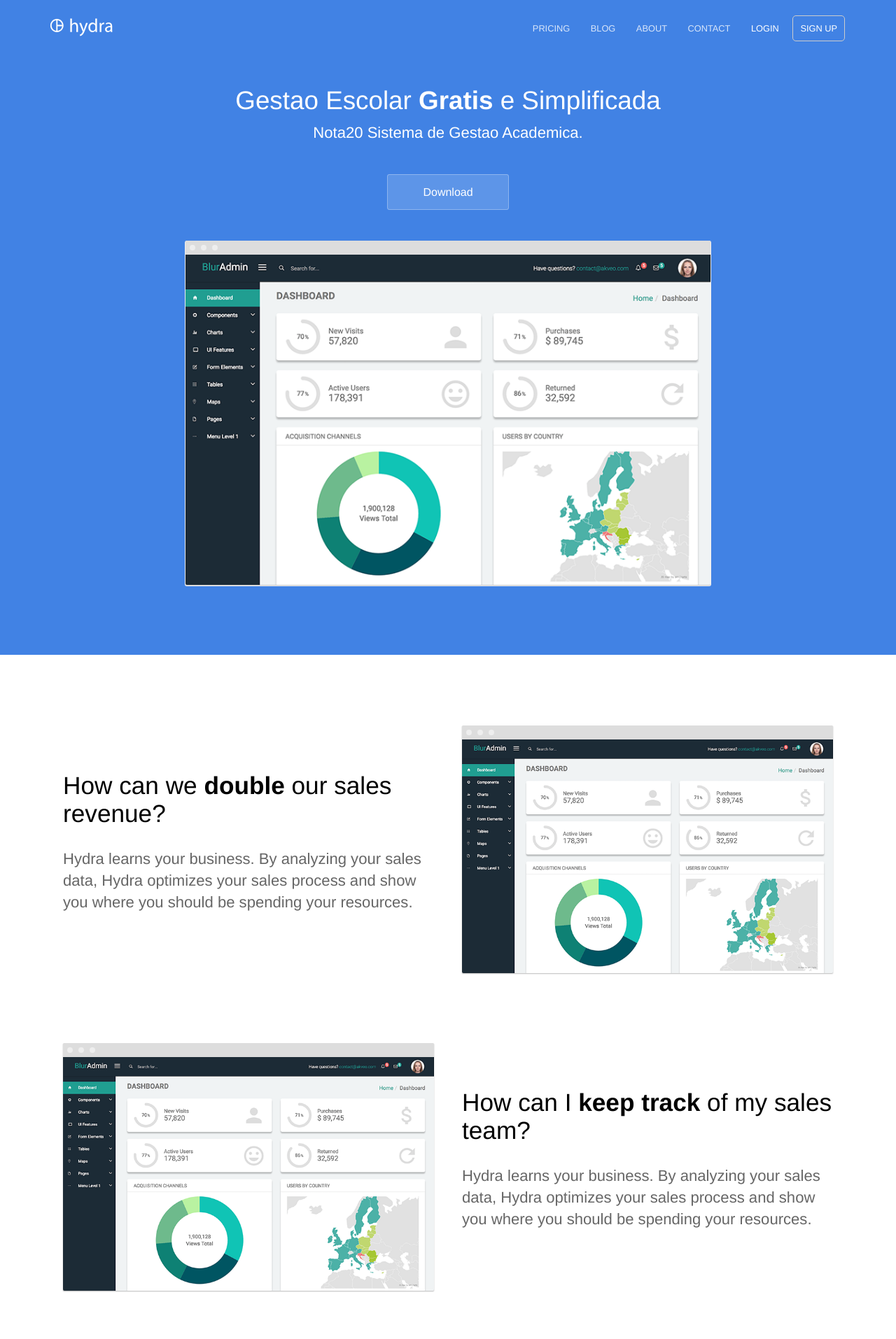
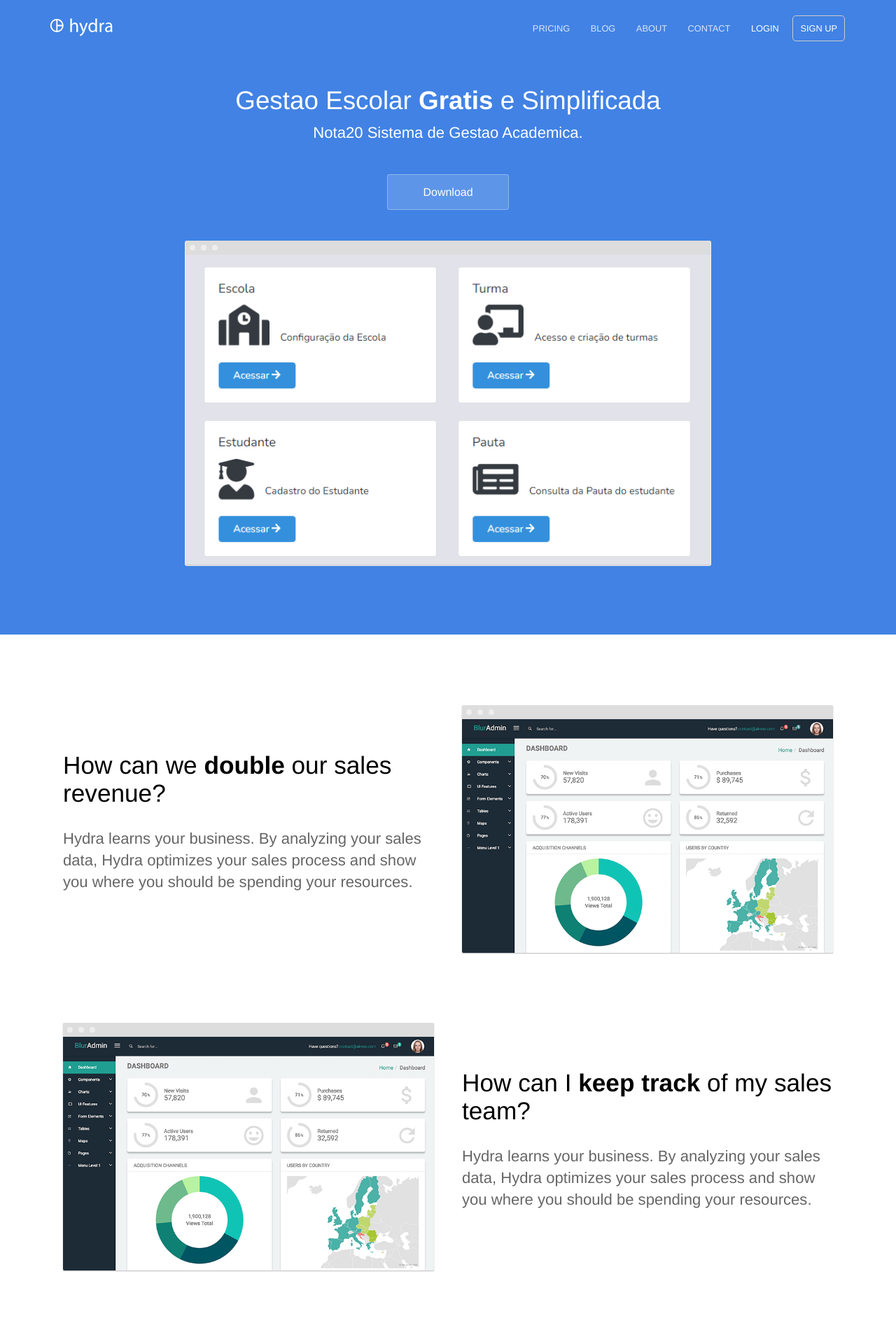
Before and after one commit to Manguena/manguena.github.io, a Jekyll site: the page built from index.html, in a window 1280 px wide. Shown: the top 1914 px of the page at 70% size. Built offline with Jekyll 4.4.1, drawn with Linux system fonts in a browser that asks for light colours.

Commit message:
Update index.html
dashboard image of nota20

```diff
--- a/index.html
+++ b/index.html
@@ -8,7 +8,7 @@
 		<p class="subtext editable">Nota20 Sistema de Gestao Academica.</p>
 		<div class="cta button alt"><a href="https://github.com/Manguena/nota20/archive/refs/heads/main.zip">Download</a></div>
 		<div>
-			<img src="{{ site.baseurl }}/images/dashboard.png" alt="Screenshot" class="screenshot editable" />
+			<img src="{{ site.baseurl }}/images/dashboard.11.02.2024.png" alt="Screenshot" class="screenshot editable" />
 		</div>
 	</div>
 </section>
```
